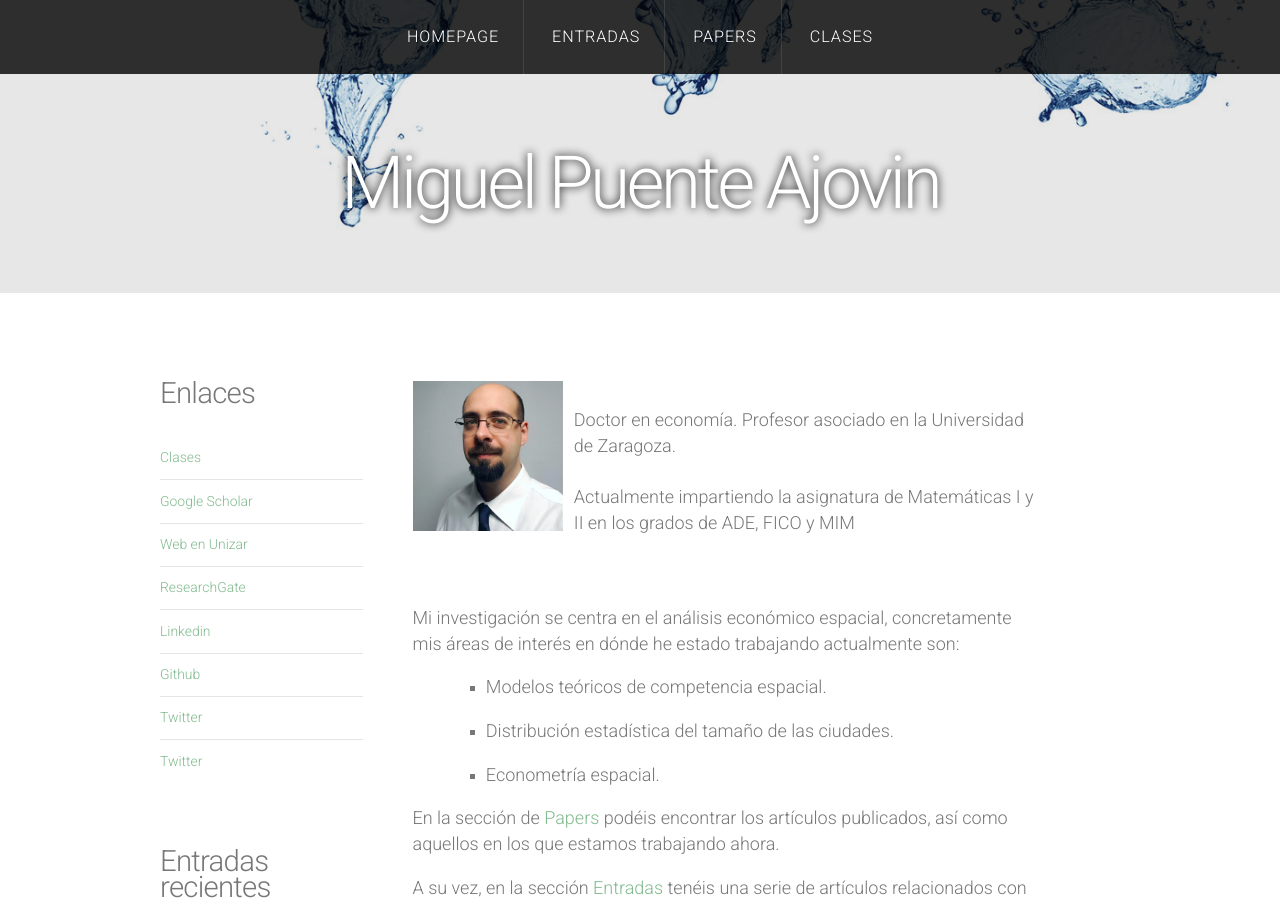
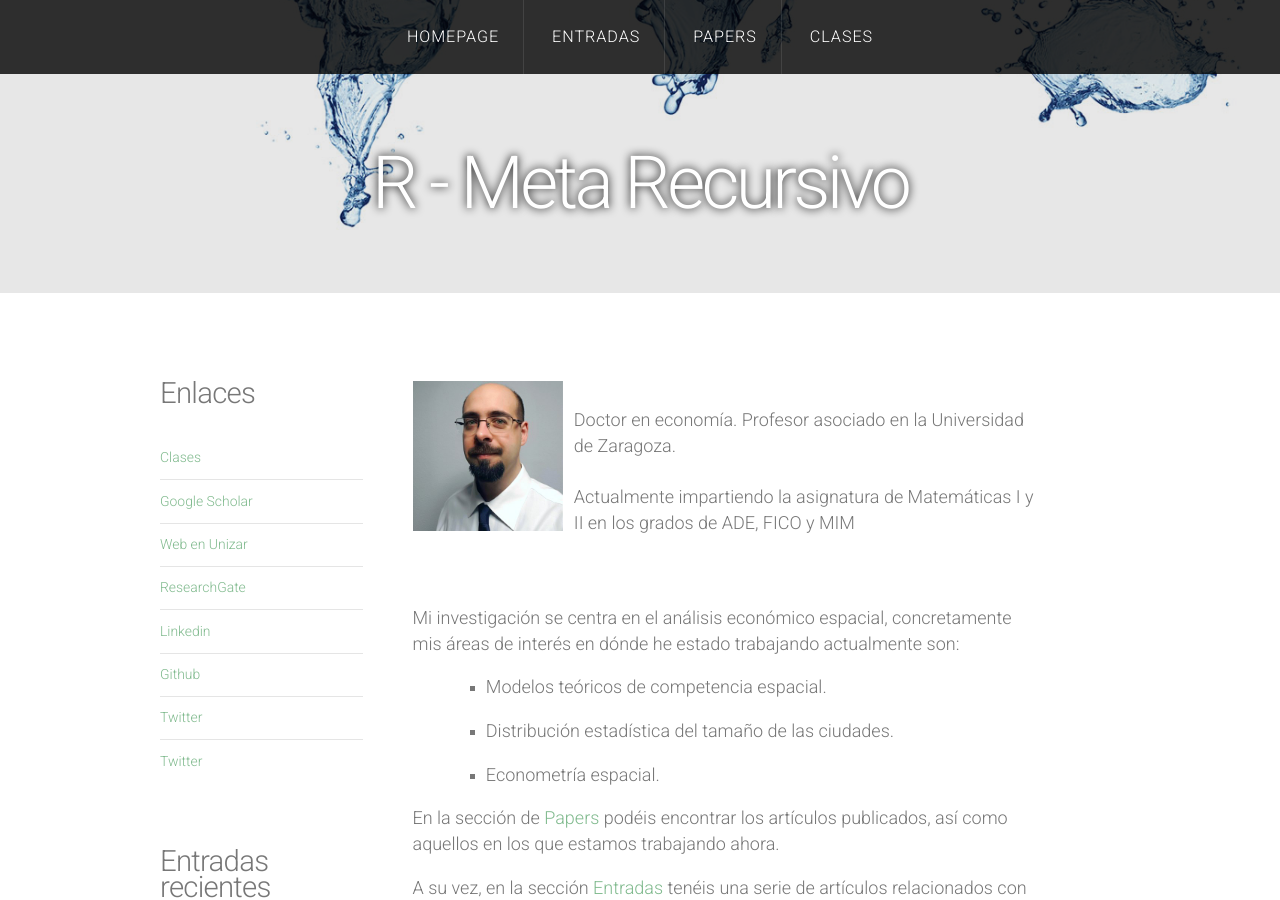
Before and after one commit to metarecursivo/metarecursivo.github.io, a Jekyll site: the page built from index.html, in a window 1280 px wide and 900 px high. Built offline with Jekyll 4.4.1, drawn with Linux system fonts in a browser that asks for light colours; nearby versions of some CDN libraries; the list of posts is cut into pages by our own code.

Commit message:
Name and contact

```diff
--- a/_layouts/default.html
+++ b/_layouts/default.html
@@ -6,7 +6,7 @@
 -->
 <html>
 <head>
-	<title>Miguel Puente Ajovin</title>
+	<title>R - Meta Recursivo</title>
 	<meta http-equiv="content-type" content="text/html; charset=utf-8" />
 	<meta name="description" content="" />
 	<meta name="keywords" content="" />
@@ -32,7 +32,7 @@
 
 			<!-- Logo -->
 			<div id="logo">
-				<h2><a href="#">Miguel Puente Ajovin</a></h2>
+				<h2><a href="#">R - Meta Recursivo</a></h2>
 				<span class="tag"></span>
 			</div>
 		</div>
@@ -58,8 +58,7 @@
 				<h2>Contacto</h2>
 			</header>
 			<ul class="contact">
-				<li><a href="https://twitter.com/caoticaeconomia" class="fa fa-twitter" target="_blank"><span>Twitter</span></a></li>
-				<li class="active"><a href="https://www.facebook.com/mpajovin" class="fa fa-facebook" target="_blank"><span>Facebook</span></a></li>
+				<li><a href="https://twitter.com/metarecursivo" class="fa fa-twitter" target="_blank"><span>Twitter</span></a></li>
 				<li><a href="mailto:mpajovin@gmail.com" class="fa fa-envelope-o" aria-hidden="true"><span>Email</span></a></li>
 			</ul>
 		</section>
```
Also changed, not shown: _includes/analytics.html (deleted, +0 -9 lines).
